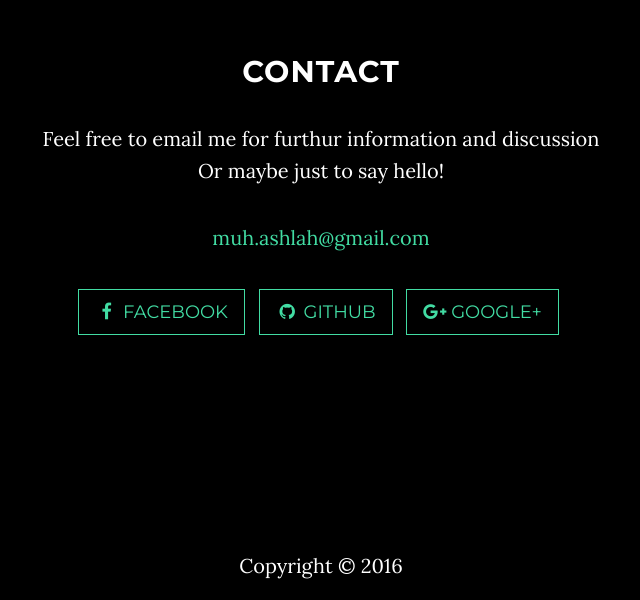
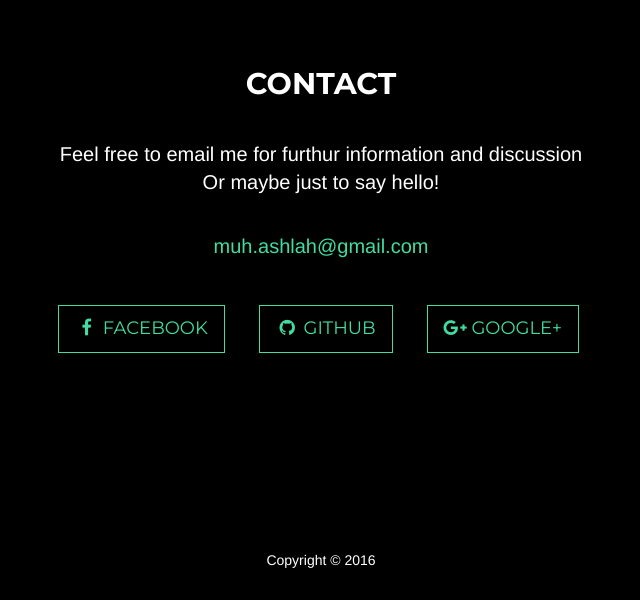
Before and after one commit to hashlash/hashlash.github.io, a website: page index.html in a window 1280 px wide. Shown: the part 1800-2400 px from the top of the page, without its empty margins (319-959 px from the left). Drawn offline with nearby package versions, Linux system fonts and the light colour scheme; some packages are replaced by stand-ins of ours; a web font is replaced by a local one.

Commit message:
replace grayscale styling with own code

```diff
--- a/css/components.css
+++ b/css/components.css
@@ -40,3 +40,25 @@
 #profile > .profile-desc {
 	font-size: 17px;
 }
+
+.social-media-btn {
+	display: inline-block;
+	padding: 10px 16px;
+	margin: 10px;
+	border: 1px solid #42DCA3;
+	color: #42DCA3;
+
+	font-family: Montserrat;
+	font-size: 18px;
+	text-transform: uppercase;
+	vertical-align: middle;
+	white-space: nowrap;
+}
+
+.social-media-btn:hover,
+.social-media-btn:focus {
+	border: 1px solid #42DCA3;
+	outline: none;
+	color: black;
+	background-color: #42DCA3;
+}
--- a/css/layout.css
+++ b/css/layout.css
@@ -38,7 +38,7 @@ main > section#intro {
 main > section {
 	display: flex;
 	height: 100vh;
-	padding: 0 250px;
+	padding: 0 15vw;
 	flex-direction: column;
 	justify-content: center;
 	align-content: center;
@@ -46,6 +46,15 @@ main > section {
 	text-align: center;
 }
 
+main > section h2 {
+	margin: 40px;
+}
+
+main > section p {
+	max-width: 800px;
+	margin-bottom: 35px;
+}
+
 main > footer {
 	position: relative;
 	margin-top: -50px;
--- a/css/style.css
+++ b/css/style.css
@@ -6,3 +6,18 @@ header nav a {
 	text-transform: uppercase;
 	color: white;
 }
+
+main > section#intro {
+	background: center / cover;
+	background-image: linear-gradient(to bottom, rgba(0,0,0,0) 70%, rgba(0,0,0,0.95) 95%, rgba(0,0,0,1)),url(../img/intro-bg.jpg);
+}
+
+main > section h2 {
+	font-family: Montserrat;
+	font-weight: 700;
+	text-transform: uppercase;
+}
+
+main > section p {
+	font-size: 20px;
+}
--- /dev/null
+++ b/css/theme.css
@@ -0,0 +1,20 @@
+body {
+    background: black;
+    color: white;
+    /*font-family: Helvetica;*/
+}
+
+a {
+    color: #42DCA3;
+    transition: all 0.2s ease-in-out;
+}
+
+a:hover,
+a:focus {
+    text-decoration: none;
+    color: #1d9b6c;
+}
+
+.light {
+    font-weight: 400;
+}
--- a/index.html
+++ b/index.html
@@ -21,12 +21,10 @@
     <link href="https://fonts.googleapis.com/css?family=Helvetica:400,700" rel="stylesheet" type="text/css">
     <link href="https://fonts.googleapis.com/css?family=Roboto:400&display=swap" rel="stylesheet">
 
-    <!-- Theme CSS -->
-    <link href="css/grayscale.css" rel="stylesheet">
-
     <!-- Custom CSS -->
     <link rel="stylesheet" type="text/css" href="css/base.css">
     <link rel="stylesheet" type="text/css" href="css/layout.css">
+    <link rel="stylesheet" type="text/css" href="css/theme.css">
     <link rel="stylesheet" type="text/css" href="css/style.css">
     <link rel="stylesheet" type="text/css" href="css/components.css">
 
@@ -78,15 +76,15 @@
                 <p>Feel free to email me for furthur information and discussion<br>Or maybe just to say hello!</p>
                 <p><a href="mailto:muh.ashlah@gmail.com">muh.ashlah@gmail.com</a>
                 </p>
-                <ul class="list-inline banner-social-buttons">
+                <ul class="list-inline">
                     <li>
-                        <a href="https://www.facebook.com/muh.ashlah" class="btn btn-default btn-lg"><i class="fa fa-facebook fa-fw"></i> <span class="network-name">Facebook</span></a>
+                        <a href="https://www.facebook.com/muh.ashlah" class="social-media-btn"><i class="fa fa-facebook fa-fw"></i> <span class="network-name">Facebook</span></a>
                     </li>
                     <li>
-                        <a href="https://github.com/hashlash" class="btn btn-default btn-lg"><i class="fa fa-github fa-fw"></i> <span class="network-name">Github</span></a>
+                        <a href="https://github.com/hashlash" class="social-media-btn"><i class="fa fa-github fa-fw"></i> <span class="network-name">Github</span></a>
                     </li>
                     <li>
-                        <a href="https://plus.google.com/u/0/102193871485206541106" class="btn btn-default btn-lg"><i class="fa fa-google-plus fa-fw"></i> <span class="network-name">Google+</span></a>
+                        <a href="https://plus.google.com/u/0/102193871485206541106" class="social-media-btn"><i class="fa fa-google-plus fa-fw"></i> <span class="network-name">Google+</span></a>
                     </li>
                 </ul>
         </section>
```
Also changed, not shown: img/intro-bg.jpg.
